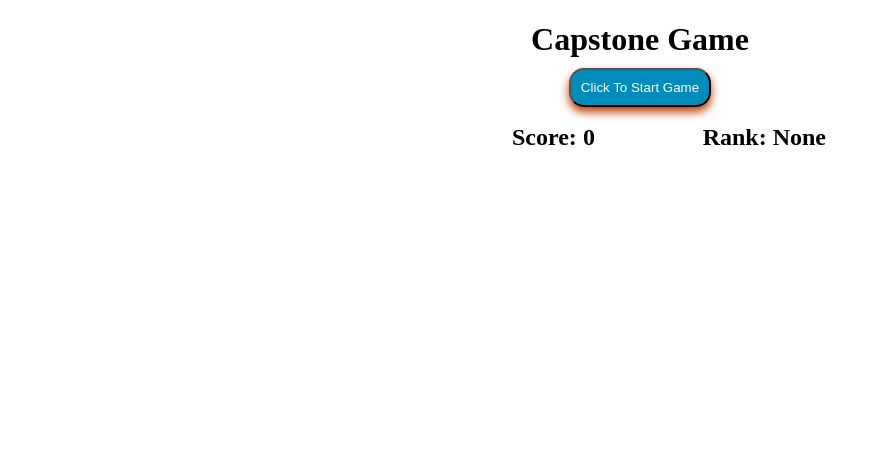
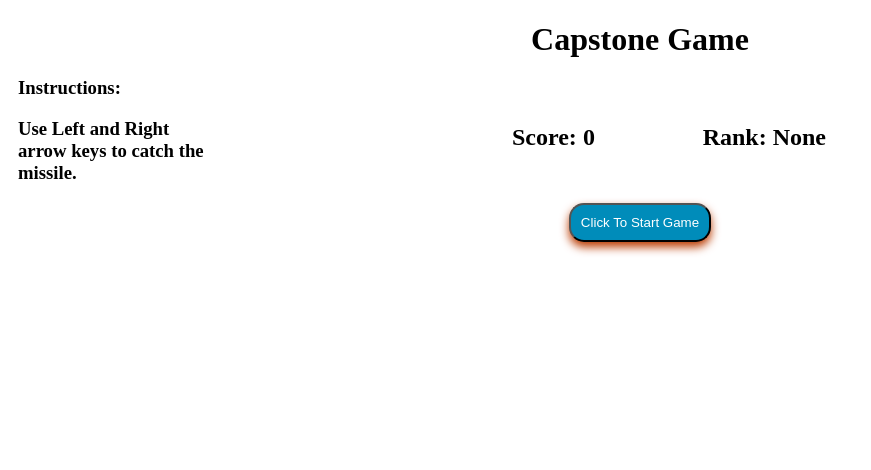
Before and after one commit to paulsonli/capstone, a plain HTML site: page index.html in a window 1280 px wide. Shown: the top 470 px of the page, without its empty margins (0-871 px from the left). Drawn offline with nearby package versions, Linux system fonts and the light colour scheme.

Commit message:
minor details

```diff
--- a/index.html
+++ b/index.html
@@ -8,8 +8,12 @@
 
 <body>
     <h1 id = "name"> Capstone Game </h1>
+    <div id = "help">
+        <h3 class = "instructions">Instructions:</h3>
+        <h3 class = "instructions">Use Left and Right arrow keys to catch the missile.</h3>
+    </div>
     <div id = "buttonDiv">
-    <button id = "button"> Click To Start Game</button>
+        <button id = "button"> Click To Start Game</button>
     </div>
     <h2 id = "score"> Score:  <span id= "scoreNumber"> 0 </span> </h2>
     <div id = "countDown"></div>
--- a/javascript.js
+++ b/javascript.js
@@ -25,15 +25,15 @@ $(document).ready(function (){
         function loop() {
             $(".missile").position().top = $("#container").offset().top;
             var RNGspawn = window.innerWidth * 0.25 + Math.floor((Math.random() * width) - $(".missile").width() * 0.5);
-            var speed = 50;
             $(".missile").css("left", RNGspawn);
             $('.missile').css("top", "0");
             $(".missile").show();
+            var speed = 50;
             if (score >= 200){
-                score -= 2;
+                speed -= 2;
             }
             if (score >= 300){
-                score -= 3;
+                speed -= 3;
             }
             if (score >= 400){
                 speed -= 4;
@@ -53,7 +53,7 @@ $(document).ready(function (){
             if (score >= 1500){
                 speed -= 10;
             }
-
+            console.log(speed);
 
                   var interval = setInterval(function(){
                     var picTop = $(".missile").offset().top;
@@ -87,6 +87,7 @@ $(document).ready(function (){
                     $(".missile").css("top", $(".missile").offset().top + 10);
                 },speed);
 
+                //medals
                 if (score >= 100){
                             $("#medalName").html("Bronze");
                             $("#medal").attr("src", "pics/Bronze1.png");
--- a/style.css
+++ b/style.css
@@ -45,6 +45,7 @@
 
 #buttonDiv{
     text-align: center;
+    top: 15%;
 }
 
 #button{
@@ -55,7 +56,6 @@
     -webkit-box-shadow: 0px 5px 10px #ba3b00;
     -moz-box-shadow: 0px 5px 10px #ba3b00;
     box-shadow: 0px 5px 10px #ba3b00;
-
 }
 
 #button:hover{
@@ -80,8 +80,18 @@
     right: 0;
     bottom: 0;
     left: 0;
-    width: 100px;
+    width: 300px;
     height: 100px;
     text-align: center;
     font-size: 45px;
 }
+
+.instructions{
+    width: 200px;
+}
+
+#help{
+    width: 200px;
+    margin: auto 0;
+    margin-left: 10px;
+}
```
